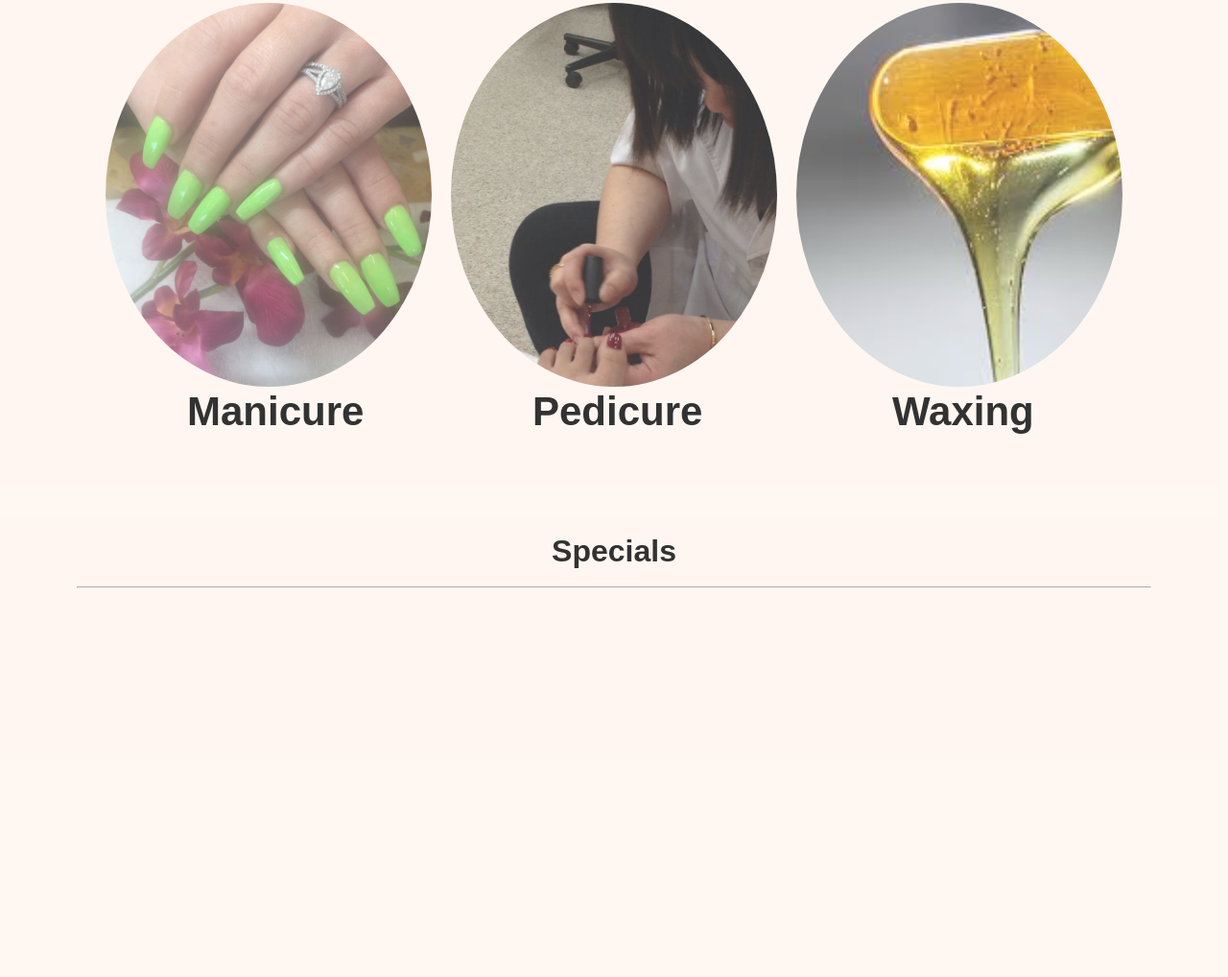
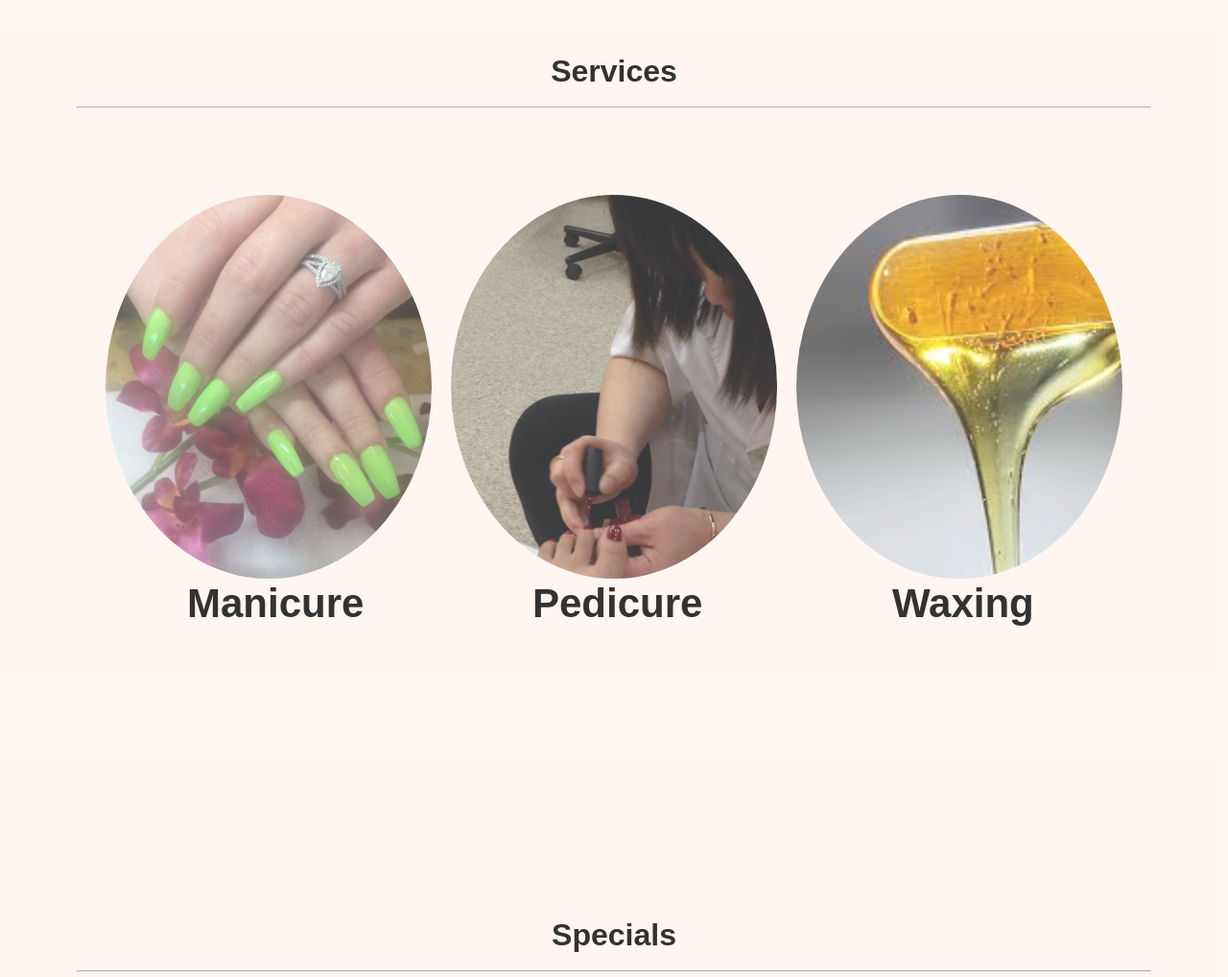
Before and after one commit to Dneal620/CindysNails, a plain HTML site: page index.html in a window 1280 px wide. Shown: the part 1494-2512 px from the top of the page at 96% size. Drawn offline with Linux system fonts and the light colour scheme.

Commit message:
Fixed javascript issues and formated web page

```diff
--- a/index.html
+++ b/index.html
@@ -20,7 +20,6 @@
 			<li><a href="#services" class="nav nav2">Services</a></li>
 			<li><a href="#specials" class="nav nav3">Special & Discount</a></li>
 			<li><a href="#gallery" class="nav nav4">Gallery</a></li>
-			<li><a href="#" class="nav nav5">Videos</a></li>
 			<li><a href="#" class="nav nav6">Contact us</a></li>
 
 		</ul>
@@ -95,9 +94,12 @@
 
 	<section class="section section2">
 		<a name="services"></a>
+		<div class="s2header">
 			<h1>Services</h1>
 			<br />
 			<hr />
+		</div>
+
 		<div class="s2wrapper">
 			<div class="s2d1">
 
@@ -121,18 +123,25 @@
 	</section>
 
 	<section class="section section3">
-		<h1><a name="specials"></a>Specials</h1>
+		<a name="specials"></a>
+
+		<div class="s3header">
+			<h1>Specials</h1>
 			<br />
 			<hr />
+	</div>
 
 	</section>
 
 
 	<section class="section section4">
+		<a name="gallery"></a>
 
-		<h1><a name="gallery"></a>Gallery</h1>
+		<div class="s4header">
+			<h1>Gallery</h1>
 			<hr />
 			<br />
+		</div>
 
 		<div class="gallery">
 
--- a/js/main.js
+++ b/js/main.js
@@ -1,73 +1,3 @@
-//Scroll Event Listener
-function Scroll(){
-	let ypos = window.pageYOffset;
-	console.log(ypos);
-}
-
-window.addEventListener('scroll', Scroll);
-
-//Slider Arrow Animation
-
-function showArrows(){
-	let leftArrow = document.querySelector('#arrow-left');
-	let rightArrow = document.querySelector('#arrow-right');
-
-	leftArrow.style.opacity = "1";
-	leftArrow.style.transform = "translateX(0px)"
-	rightArrow.style.opacity = "1";
-	rightArrow.style.transform = "translateX(0px)"
-}
-
-window.addEventListener('load', showArrows());
-//nav programing
-let nav = document.querySelectorAll('.nav');
-
-let nav1 = document.querySelector('.nav1');
-let nav2 = document.querySelector('.nav2');
-let nav3 = document.querySelector('.nav3');
-let nav4 = document.querySelector('.nav4');
-let nav5 = document.querySelector('.nav5');
-let nav6 = document.querySelector('.nav6');
-
-
-function resetNav(){
-	nav.forEach(function(a){
-    a.style.color = "black";
-  });
-}
-
-
-nav1.addEventListener('click', function(){
-  resetNav();
-  nav1.style.color = 'pink';
-})
-
-nav2.addEventListener('click', function(){
-  resetNav();
-  nav2.style.color = 'pink';
-})
-
-nav3.addEventListener('click', function(){
-  resetNav();
-  nav3.style.color = 'pink';
-})
-
-nav4.addEventListener('click', function(){
-  resetNav();
-  nav4.style.color = 'pink';
-})
-
-nav5.addEventListener('click', function(){
-  resetNav();
-  nav5.style.color = 'pink';
-})
-
-nav6.addEventListener('click', function(){
-  resetNav();
-  nav6.style.color = 'pink';
-})
-
-
 //slider programing
 let sliderImages = document.querySelectorAll('.slide');
 let arrowLeft = document.querySelector('#arrow-left');
@@ -122,3 +52,86 @@ arrowRight.addEventListener('click', function(){
 
 
 startSlide();
+
+//Scroll Event Listener
+function Scroll(){
+	let ypos = window.pageYOffset;
+	let pic1 = document.querySelector('.s2d1');
+	let pic2 = document.querySelector('.s2d2');
+	let pic3 = document.querySelector('.s2d3');
+
+
+	if(ypos >= 890){
+		pic1.style.opacity = "1";
+		pic1.style.transform = "translateX(0px)";
+
+		pic2.style.opacity = "1";
+		pic2.style.transform = "translateX(0px)";
+
+		pic3.style.opacity = "1";
+		pic3.style.transform = "translateX(0px)";
+	}
+}
+
+window.addEventListener('scroll', Scroll);
+
+//Slider Arrow Animation
+function showArrows(){
+	let leftArrow = document.querySelector('#arrow-left');
+	let rightArrow = document.querySelector('#arrow-right');
+
+	leftArrow.style.opacity = "1";
+	leftArrow.style.transform = "translateX(0px)"
+	rightArrow.style.opacity = "1";
+	rightArrow.style.transform = "translateX(0px)"
+}
+
+window.addEventListener('load', showArrows());
+
+//nav programing
+let nav = document.querySelectorAll('.nav');
+
+let nav1 = document.querySelector('.nav1');
+let nav2 = document.querySelector('.nav2');
+let nav3 = document.querySelector('.nav3');
+let nav4 = document.querySelector('.nav4');
+let nav5 = document.querySelector('.nav5');
+let nav6 = document.querySelector('.nav6');
+
+
+function resetNav(){
+	nav.forEach(function(a){
+    a.style.color = "black";
+  });
+}
+
+
+nav1.addEventListener('click', function(){
+  resetNav();
+  nav1.style.color = 'pink';
+})
+
+nav2.addEventListener('click', function(){
+  resetNav();
+  nav2.style.color = 'pink';
+})
+
+nav3.addEventListener('click', function(){
+  resetNav();
+  nav3.style.color = 'pink';
+})
+
+nav4.addEventListener('click', function(){
+  resetNav();
+  nav4.style.color = 'pink';
+})
+
+nav5.addEventListener('click', function(){
+  resetNav();
+  nav5.style.color = 'pink';
+})
+
+nav6.addEventListener('click', function(){
+  resetNav();
+  nav6.style.color = 'pink';
+})
--- a/styles/main.css
+++ b/styles/main.css
@@ -111,10 +111,7 @@ body, #slider, .wrap, .slide-content{
 	transition:all 0.3s ease-in-out;
 }
 
-.isShowing{
-	opacity:1;
-	transform:translateX(0px);
-}
+
 
 .section{
 	text-align:center;
@@ -160,9 +157,14 @@ body, #slider, .wrap, .slide-content{
 .section2{
 	display:flex;
 	flex-direction:column;
-	height:600px;
+	height:100%;
 	background-color:seashell;
 	opacity:0.8;
+}
+
+.s2header{
+	position:relative;
+	top:200px;
 }
 
 .section2 .s2wrapper{
@@ -192,6 +194,10 @@ body, #slider, .wrap, .slide-content{
 	margin:10px;
 	border-radius:50%;
 	position:relative;
+	top:200px;
+	opacity:0;
+	transform:translateX(20px);
+	transition:all 0.7s ease-in-out;
 }
 
 .section2 .s2wrapper .s2d2{
@@ -203,6 +209,10 @@ body, #slider, .wrap, .slide-content{
 	margin:10px;
 	border-radius:50%;
 	position:relative;
+	top:200px;
+	opacity:0;
+	transform:translateX(20px);
+	transition:all 0.7s ease-in-out;
 }
 
 .section2 .s2wrapper .s2d3{
@@ -214,6 +224,10 @@ body, #slider, .wrap, .slide-content{
 	margin:10px;
 	border-radius:50%;
 	position:relative;
+	top:200px;
+	opacity:0;
+	transform:translateX(20px);
+	transition:all 0.7s ease-in-out;
 }
 
 .section2 .s2wrapper .s2d3 p{
@@ -223,19 +237,30 @@ body, #slider, .wrap, .slide-content{
 .section3{
 	display:flex;
 	flex-direction:column;
-	height:600px;
+	height:100%;
 	background-color:seashell;
 	opacity:0.8;
 }
 
+.s3header{
+	position:relative;
+	top:200px;
+}
+
+.s4header{
+	position:relative;
+	top:200px;
+	margin-bottom:50px;
+}
 .gallery{
 	display:grid;
 	grid-template-columns:auto auto auto;
 	grid-template-rows:auto auto auto;
 	grid-gap:3px;
+	justify-content:center;
+	position:relative;
+	top:200px;
 
-	justify-content:center;
-	margin-top:50px
 }
 
 .gallery div{
```
Lines whose indentation alone changed are shown as unchanged.
